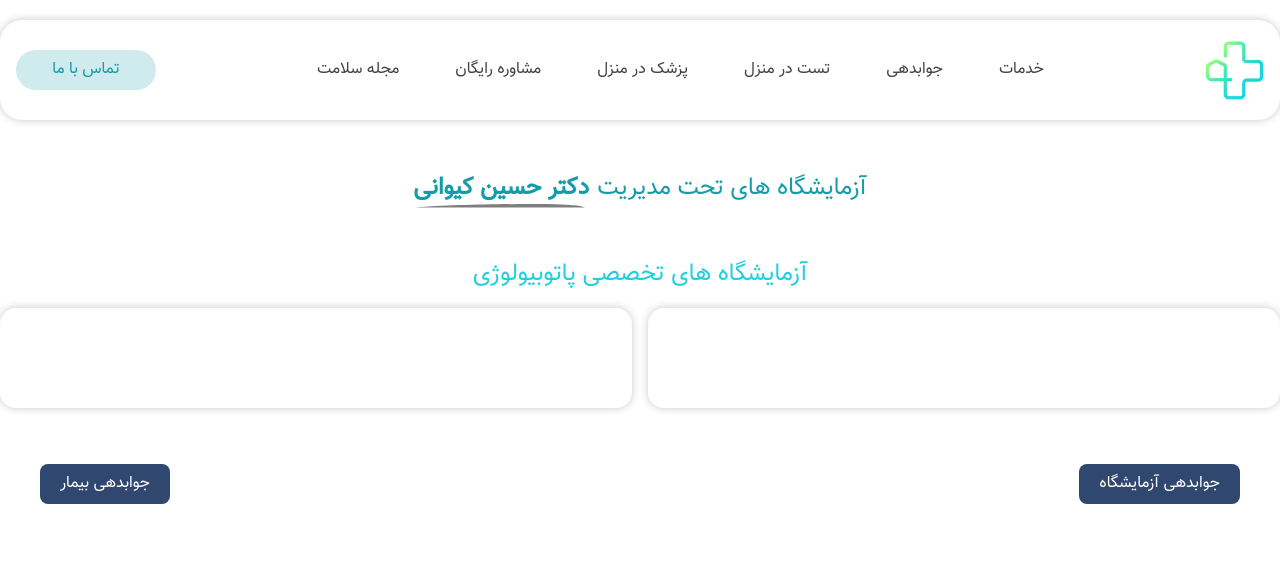
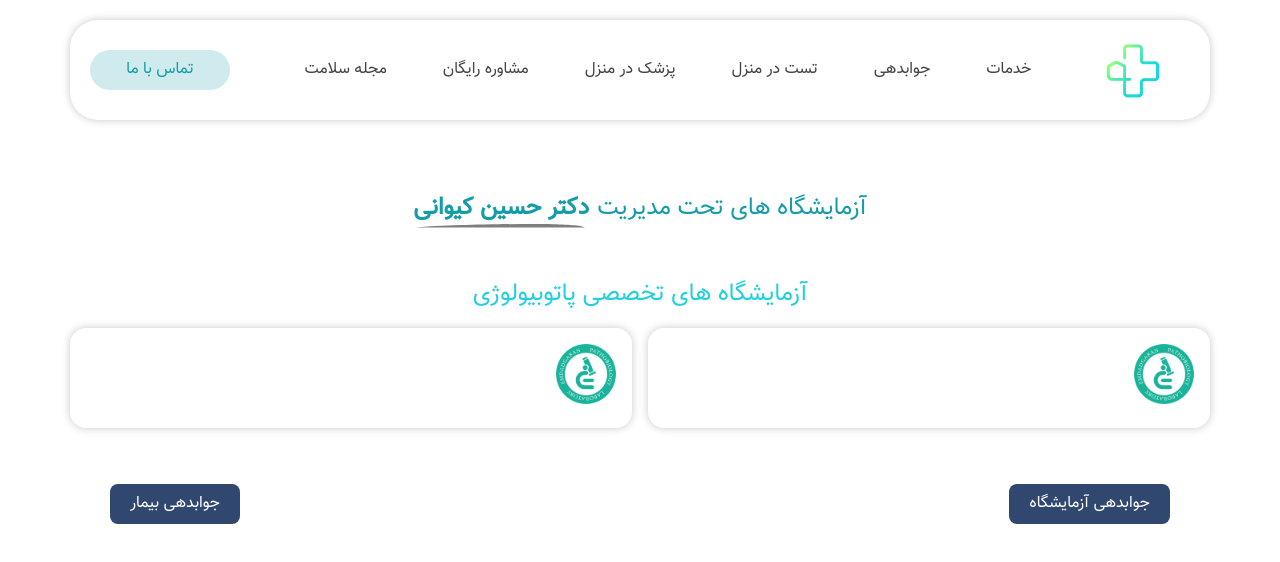
Before and after one commit to alikhalili66/azmon-pdf-panel, a Next.js app: page / in a window 1280 px wide. Shown: the top 562 px of the page. Built offline with nearby package versions, Linux system fonts and the light colour scheme.

Commit message:
DEVELOP => page /home -mirror

```diff
--- a/src/assets/style/_general.scss
+++ b/src/assets/style/_general.scss
@@ -61,7 +61,7 @@
 }
 
 .home-container {
-	max-width: 1400px;
+	max-width: 1140px;
 	margin: 0 auto;
 }
 
--- a/src/components/molecule/cards/lab-card/lab-card.tsx
+++ b/src/components/molecule/cards/lab-card/lab-card.tsx
@@ -1,4 +1,5 @@
 import { Block } from '@attom';
+import { images } from '@data';
 
 export type LabCardProps = Props_Block & {
 	logo?: string;
@@ -16,11 +17,20 @@ export const LabCard = ({
 	boxSize = '',
 	boxSpace = '',
 
+	logo,
+	name,
+	testLink,
+	testsLink,
+	bioLink,
+	address,
+	phone,
+
 	...props
 }: LabCardProps) => {
 	return (
 		<Block boxClass={boxClass} boxSize={boxSize} boxSpace={boxSpace} {...props}>
 			<div className='rounded-[16px] min-h-[100px] header-shadow p-4'>
+				<img alt='' className='h-[60px]' src={logo || images?.labPlaceholder?.src || ''} />
 				{/*  */}
 				{/*  */}
 			</div>
--- a/src/components/page/home/index.tsx
+++ b/src/components/page/home/index.tsx
@@ -32,7 +32,7 @@ export const Home = ({
 			transparent
 			{...props}
 		>
-			<div className='pt-[50px] flex items-center justify-center gap-2 text-primary-2 text-[24px]'>
+			<div className='pt-[70px] flex items-center justify-center gap-2 text-primary-2 text-[24px]'>
 				<div className='font-[500]'>آزمایشگاه های تحت مدیریت</div>
 				<div className='relative flex flex-col'>
 					<span className='font-bold'>دکتر حسین کیوانی</span>
--- a/src/components/template/main/index.tsx
+++ b/src/components/template/main/index.tsx
@@ -33,11 +33,11 @@ export const MainTemplate = ({
 		>
 			{/* Header */}
 			<div className='home-container pt-[20px]'>
-				<div className='rounded-[22px] min-h-[100px] header-shadow flex items-center justify-between gap-4 p-4'>
+				<div className='rounded-[28px] min-h-[100px] header-shadow flex items-center justify-between gap-4 py-2 px-5'>
 					<img
 						alt=''
 						src={images.logo_homezhans?.src}
-						className=' cursor-pointer h-[60px]'
+						className=' cursor-pointer h-[55px] pr-[30px]'
 						onClick={() => goToLink('https://homzhans.com/')}
 					/>
 
--- a/src/data/images/index.ts
+++ b/src/data/images/index.ts
@@ -1,8 +1,10 @@
 import logo from '@assets/img/logo.png';
 import logo_homezhans from '@assets/img/logo-homezhans.png';
+import labPlaceholder from '@assets/img/lab-placeholder.png';
 
 export {
 	//
 	logo,
 	logo_homezhans,
+	labPlaceholder,
 };
```
Also changed, not shown: src/assets/img/lab-placeholder.png (added).
